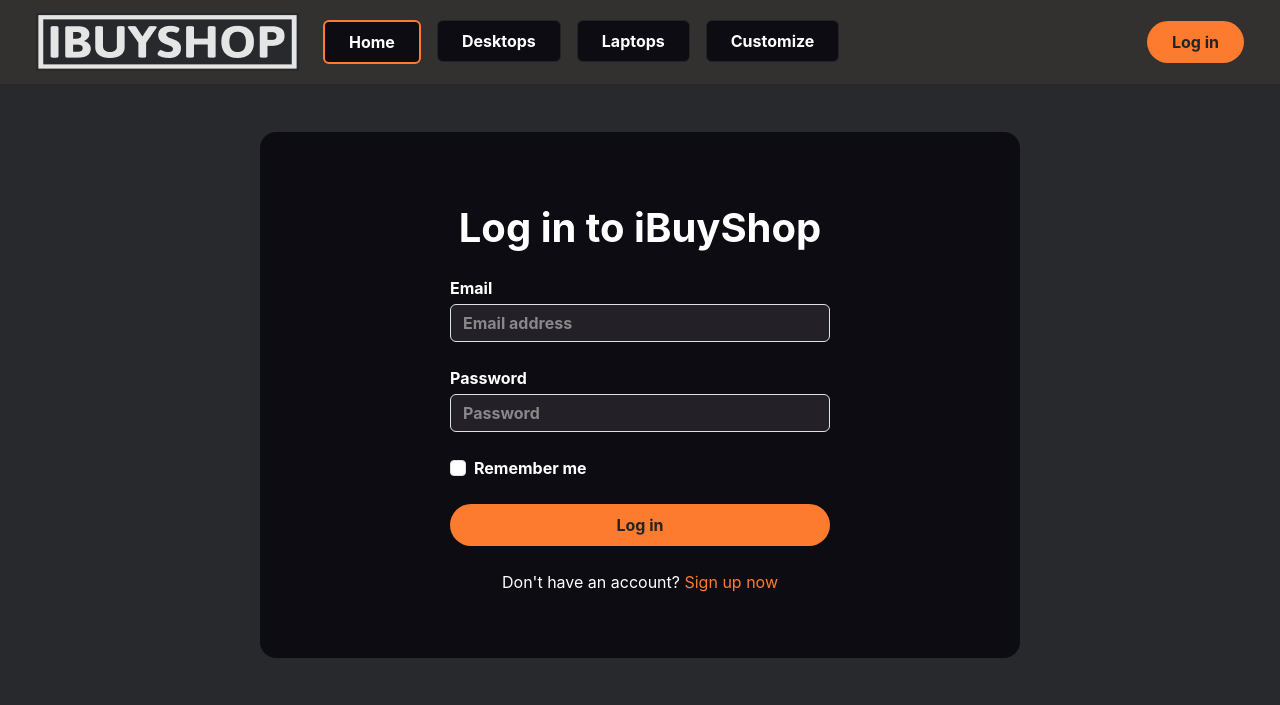
After one commit to petar-stojanovic/eshop_django, a Django app: page /members/login_user in a window 1280 px wide. The commit adds this page. Shown: the top 705 px of the page. Run offline with Django 4.2, Linux system fonts and the light colour scheme; some libraries are stand-ins or nearby versions.

Commit message:
added login and logout functionality

```diff
--- a/Eshop_App/static/css/base.css
+++ b/Eshop_App/static/css/base.css
@@ -2,6 +2,7 @@
 body {
     background: #28292c;
     font-family: 'Inter', sans-serif;
+    color: #eeeeee;
 }
 
 :root {
@@ -9,18 +10,53 @@
     --clr-image-bg: #1F2125;
     --clr-desc-bg: #131415;
 
+    --background: #0E0C13
+
 }
 
-.nav-link > button{
-    background: #0E0C13;
+.nav-link > button {
+    background: var(--background);
     font-weight: bold;
 }
 
-.nav-link[data-active="active"] > button{
+.nav-link[data-active="active"] > button {
     border-color: var(--clr-primary) !important;
 }
 
-#login, #logout{
+#login, #logout, #login-form {
     background: var(--clr-primary);
-    ;
 }
+
+.login-form {
+    background: var(--background);
+}
+
+.text-orange {
+    color: var(--clr-primary);
+}
+
+.form-control {
+    background: rgba(211, 211, 211, 0.1);
+    color: #eee;
+}
+
+.form-control::placeholder {
+    color: rgba(238, 238, 238, 0.5);
+}
+
+.form-control:focus {
+    background: rgba(211, 211, 211, 0.1);
+    color: #eee;
+    border-color: var(--clr-primary);
+    box-shadow: 0 0 0 0.25rem rgba(252, 123, 47, 0.25);
+}
+
+.form-check-input:checked {
+    background-color: var(--clr-primary);
+    border-color: var(--clr-primary);
+}
+
+.form-check-input:focus {
+    border-color: var(--clr-primary);
+    box-shadow: 0 0 0 0.25rem rgba(252, 123, 47, 0.25);
+}
--- a/Eshop_App/templates/base.html
+++ b/Eshop_App/templates/base.html
@@ -18,57 +18,72 @@
 <nav class="navbar navbar-expand-lg" style="background: #323130">
 
     <div class="container-fluid">
-        <a class="navbar-brand ms-4" href="#"><img src="{% static 'logo.png' %}"/></a>
+        <a class="navbar-brand ms-4" href="{% url 'home' %}"><img src="{% static 'logo.png' %}"/></a>
         <button class="navbar-toggler" type="button" data-bs-toggle="collapse" data-bs-target="#navbarNav"
                 aria-controls="navbarNav" aria-expanded="false" aria-label="Toggle navigation">
             <span class="navbar-toggler-icon"></span>
         </button>
         <div class="collapse navbar-collapse" id="navbarNav">
-            <ul class="navbar-nav">
+            <ul class="navbar-nav me-auto mb-2 mb-lg-0">
                 <li class="nav-item">
-                    <a class="nav-link active" aria-current="page" data-active="active" href="{% url 'index' %}">
+                    <a class="nav-link active" aria-current="page" data-active="active" href="{% url 'home' %}">
                         <button class="btn btn-dark  px-4 py-2 border border-danger border-2">Home</button>
                     </a>
                 </li>
                 <li class="nav-item">
-                    <a class="nav-link" href="#">
+                    <a class="nav-link" href="{% url 'home' %}">
                         <button class="btn btn-dark px-4 py-2">Desktops</button>
                     </a>
                 </li>
                 <li class="nav-item">
-                    <a class="nav-link" href="#">
+                    <a class="nav-link" href="{% url 'home' %}">
                         <button class="btn btn-dark px-4 py-2">Laptops</button>
                     </a>
                 </li>
                 <li class="nav-item">
-                    <a class="nav-link" href="#">
+                    <a class="nav-link" href="{% url 'home' %}">
                         <button class="btn btn-dark px-4 py-2">Customize</button>
                     </a>
                 </li>
             </ul>
-        </div>
             <div>
                 {% block login %}
                     {% if user.is_authenticated %}
                         <div class="fw-bold">
+                            <span class="me-2">
                                 {{ user.get_username }}
+                            </span>
 
-                        <a href="{% url 'logout' %}?next={{ request.path }}"
-                           class="btn text-dark fw-bold rounded-pill mx-4 px-4 py-2" id="logout">Log
+                            <a href="{% url 'logout' %}"
+                               class="btn text-dark fw-bold rounded-pill me-4 px-4 py-2" id="logout">Log
                                 out</a>
                         </div>
                     {% else %}
                         <div class="fw-bold">
 
-                        <a href="{% url 'login' %}?next={{ request.path }}"
-                           class="btn text-dark fw-bold rounded-pill mx-4 px-4 py-2" id="login">Log in</a>
+                            <a href="{% url 'login' %}"
+                               class="btn text-dark fw-bold rounded-pill me-4 px-4 py-2" id="login">Log in</a>
                         </div>
                     {% endif %}
                 {% endblock %}
             </div>
         </div>
 
+    </div>
+
 </nav>
+<div class="container">
+
+    {% if messages %}
+        {% for message in messages %}
+            <div class="alert alert-warning alert-dismissible fade show mt-4" role="alert">
+                <strong>{{ message }}</strong>
+                <button type="button" class="btn-close" data-bs-dismiss="alert" aria-label="Close"></button>
+            </div>
+
+        {% endfor %}
+    {% endif %}
+</div>
 
 {% block content %}
     <!-- default content text (typically empty) -->
--- a/Eshop_App/urls.py
+++ b/Eshop_App/urls.py
@@ -3,6 +3,6 @@
 from . import views
 
 urlpatterns = [
-    path('', views.index, name="index"),
+    path('', views.index, name="home"),
 
 ]
--- /dev/null
+++ b/members/templates/authenticate/login.html
@@ -0,0 +1,41 @@
+{% extends "base.html" %}
+
+{% block content %}
+    <div class="container-md p-0 my-md-5">
+
+        <div class="login-form col-lg-8 col-md-10 col-sm-12 m-auto text-center rounded-4 py-5">
+            <h1 class="fw-bold my-4">Log in to iBuyShop</h1>
+
+            <form class="col-6 m-auto fw-bold" action="" method="POST">
+                {% csrf_token %}
+
+                <div class="my-4 text-start">
+                    <label for="exampleInputEmail1" class="form-label mb-1">Email</label>
+                    <input type="text" class="form-control fw-bold" id="exampleInputEmail1"
+                           name="username"
+                           placeholder="Email address">
+                </div>
+                <div class="my-4 text-start">
+                    <label for="exampleInputPassword1" class="form-label mb-1">Password</label>
+                    <input type="password" class="form-control fw-bold" id="exampleInputPassword1"
+                           name="password"
+                           placeholder="Password">
+                </div>
+                <div class="my-4 form-check text-start">
+                    <input type="checkbox" class="form-check-input" id="exampleCheck1">
+                    <label class="form-check-label" for="exampleCheck1">Remember me</label>
+                </div>
+                <div class="my-4">
+                    <button type="submit" id="login-form" class=" w-100 btn text-dark fw-bold rounded-pill py-2">Log
+                        in
+                    </button>
+                </div>
+            </form>
+
+
+            <p>Don't have an account? <a href="{% url 'password_reset' %}" class="text-decoration-none text-orange">Sign
+                up now</a></p>
+        </div>
+    </div>
+
+{% endblock %}
--- a/members/urls.py
+++ b/members/urls.py
@@ -3,6 +3,7 @@
 from . import views
 
 urlpatterns = [
-    # path('', views.index, name="index"),
+    path('login_user', views.login_user, name="login"),
+    path('logout_user', views.logout_user, name="logout"),
 
 ]
--- a/members/views.py
+++ b/members/views.py
@@ -1,3 +1,30 @@
-from django.shortcuts import render
+from django.shortcuts import render, redirect
+from django.contrib.auth import authenticate, login, logout
+from django.contrib import messages
+
 
 # Create your views here.
+def login_user(request):
+    if request.method == "POST":
+        username = request.POST["username"]
+        password = request.POST["password"]
+        user = authenticate(request, username=username, password=password)
+        if user is not None:
+            login(request, user)
+            return redirect("/")
+        else:
+            messages.success(request, "There Was An Error Logging In, Try Again...")
+            return redirect("login")
+
+    else:
+        return render(request, "authenticate/login.html", {})
+
+
+def logout_user(request):
+    logout(request)
+    messages.success(request, "You Were Logged Out!")
+    return redirect("home")
+
+
+def register_user(request):
+    return render(request, "authenticate/register.html", {})
```
Also changed, not shown: members/templates/authenticate/register.html (added, +41 -0 lines), db.sqlite3. Lines whose indentation alone changed are shown as unchanged.
